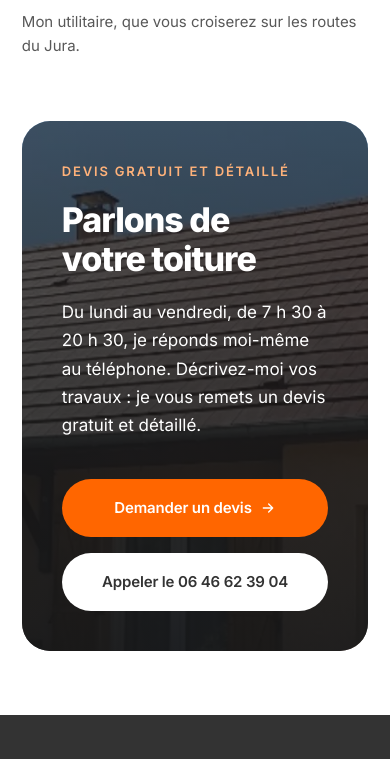
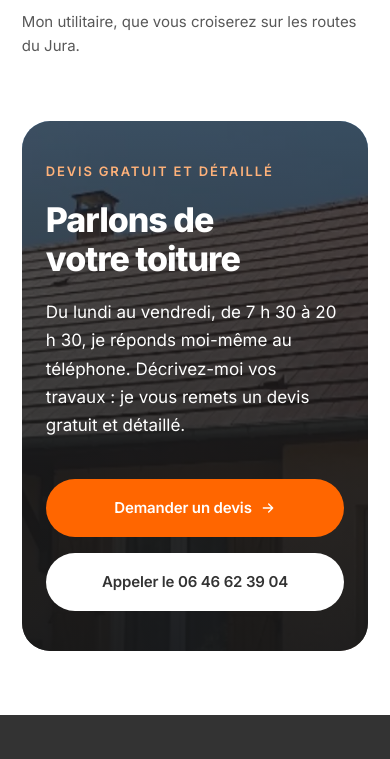
Before and after one commit to boyernathan39000-max/anthony-gand-toiture, a plain HTML site: page apropos.html in a window 390 px wide. Shown: the part 4231-4990 px from the top of the page. Drawn offline with Linux system fonts and the light colour scheme.

Commit message:
Appel à l'action d'À propos recentré

```diff
--- a/apropos.html
+++ b/apropos.html
@@ -168,7 +168,7 @@
 
 <section class="section section--creme section--haut-nul">
   <div class="contenu">
-    <div class="appel">
+    <div class="appel appel--large">
       <img class="visuel-photo visuel--pleine" src="assets/img/toit-tuiles-propres.webp"
              width="1800" height="588" loading="lazy"
              alt="Maison de plain-pied dont la toiture en tuiles vient d'être nettoyée.">
--- a/css/toiture.css
+++ b/css/toiture.css
@@ -284,3 +284,13 @@ a.carte--nu { display: block; color: inherit; text-decoration: none; }
 .appel__action--double { flex-direction: row; align-items: center; }
 .appel__action--double .bouton { width: auto; }
 @media (max-width: 639px) { .appel__action--double { flex-direction: column; align-items: stretch; } }
+
+.appel--large { padding-inline: clamp(40px, 9vw, 128px); }
+.appel--large .appel__contenu { max-width: 780px; }
+.appel--large .appel__titre { max-width: none; }
+.appel--large .appel__texte { max-width: 72ch; text-wrap: pretty; }
+.appel--large .appel__action--double { flex-wrap: nowrap; }
+@media (max-width: 639px) {
+  .appel--large { padding-inline: clamp(24px, 6vw, 40px); }
+  .appel--large .appel__action--double { flex-wrap: wrap; }
+}
```
